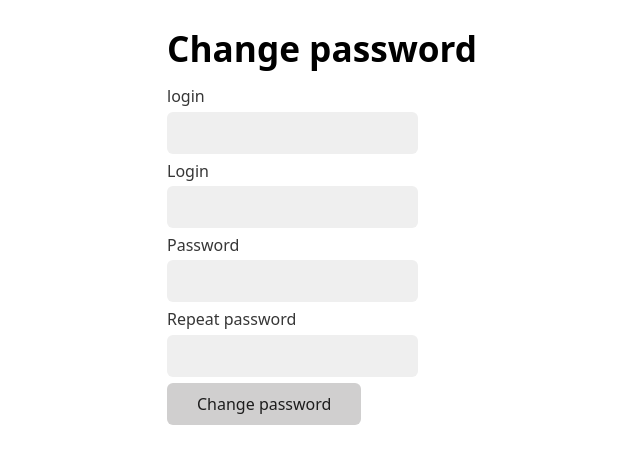
After one commit to yauza/zai-project1, a PHP site: page /password-change.php in a window 1280 px wide. The commit adds this page. Shown: the top 464 px of the page, without its empty margins (73-713 px from the left). Run offline with PHP 8.4, Linux system fonts and the light colour scheme.

Commit message:
Add password change form

```diff
--- a/php/index.php
+++ b/php/index.php
@@ -80,7 +80,7 @@ while($cat_row = $categories_result->fetch_assoc()) {
             $i++;
 
             echo "<div class=\"content\" onclick=\"showModal(" . htmlspecialchars($i) . ")\">";
-            echo "<h2>" . htmlspecialchars($row["title"]) . "</h2>";
+            echo "<h2 style=\"color:" . htmlspecialchars($row["color"]) .  "\">" . htmlspecialchars($row["title"]) . "</h2>";
             echo "<p>" . htmlspecialchars($row["description"]) . "</p>";
             echo "<img src=\"" . htmlspecialchars($row["image_url"]) . "\">";
             echo "</div></div>";
--- a/php/login.php
+++ b/php/login.php
@@ -25,8 +25,10 @@ if ($_SERVER["REQUEST_METHOD"] === "POST") {
 <!DOCTYPE html>
 <html lang="en">
 <head>
+    <meta charset="UTF-8">
+    <meta name="viewport" content="width=device-width, initial-scale=1.0">
+    <meta name="author" content="Jan Stobnicki">
     <title>Login</title>
-    <meta charset="UTF-8">
     <link rel="stylesheet" href="https://cdn.jsdelivr.net/npm/water.css@2/out/water.css">
 </head>
 
--- /dev/null
+++ b/php/password-change.php
@@ -0,0 +1,84 @@
+<?php
+
+$valid_credentials = true;
+
+if ($_SERVER["REQUEST_METHOD"] === "POST") {
+    if (empty($_POST["password"])) {
+        die("Password is required");
+    }
+
+    if (empty($_POST["repeat-password"])) {
+        die("Password confirmation is required");
+    }
+
+    // Check matching
+    if ($_POST["password"] !== $_POST["repeat-password"]) {
+        die("Password and confirmation must match");
+    }
+
+    $mysqli = require __DIR__ . "/db.php";
+    $sql = sprintf("SELECT * FROM user WHERE login = '%s'", $mysqli->real_escape_string($_POST["login"]));
+    $result = $mysqli->query($sql);
+    $user = $result->fetch_assoc();
+
+    if ($user) {
+        if (password_verify($_POST["old-password"], $user["password"])) {
+            $hashed_password = password_hash($_POST["password"], PASSWORD_DEFAULT);
+
+            // Prevent SQL injection
+            $sql = "INSERT INTO user (login, password) VALUES (?, ?)";
+            $stmt = $mysqli->stmt_init();
+            if (!$stmt->prepare($sql)) {
+                die("SQL error: " . $mysqli->error);
+            }
+            $stmt->bind_param("ss", $_POST["login"], $hashed_password);
+
+            if ($stmt->execute()) {
+                header("Location: ../password-change-finished.html");
+                exit;
+            } else {
+                die($mysqli->error . " " . $mysqli->errno);
+            }
+        }
+    }
+
+    $valid_credentials = false;
+}
+
+?>
+
+<!DOCTYPE html>
+<html lang="en">
+<head>
+    <meta charset="UTF-8">
+    <meta name="viewport" content="width=device-width, initial-scale=1.0">
+    <meta name="author" content="Jan Stobnicki">
+    <title>Change password</title>
+    <link rel="stylesheet" href="https://cdn.jsdelivr.net/npm/water.css@2/out/water.css">
+</head>
+
+<body>
+    <h1>Change password</h1>
+
+    <?php if (!$valid_credentials): ?>
+        <em>Invalid credentials</em>
+    <?php endif; ?>
+
+    <form method="post">
+        <label for="login">login</label>
+        <input type="text" name="login" id="login"
+               value="<?= htmlspecialchars($_POST["login"] ?? "") ?>">
+
+        <label for="old-password">Login</label>
+        <input type="password" id="old-password" name="old-password">
+
+        <label for="password">Password</label>
+        <input type="password" id="password" name="password">
+
+        <label for="repeat-password">Repeat password</label>
+        <input type="password" id="repeat-password" name="repeat-password">
+
+        <button>Change password</button>
+    </form>
+</body>
+</html>
```
Also changed, not shown: password-change-finished.html (added, +14 -0 lines), scripts/db_init.sql (added, +43 -0 lines).
